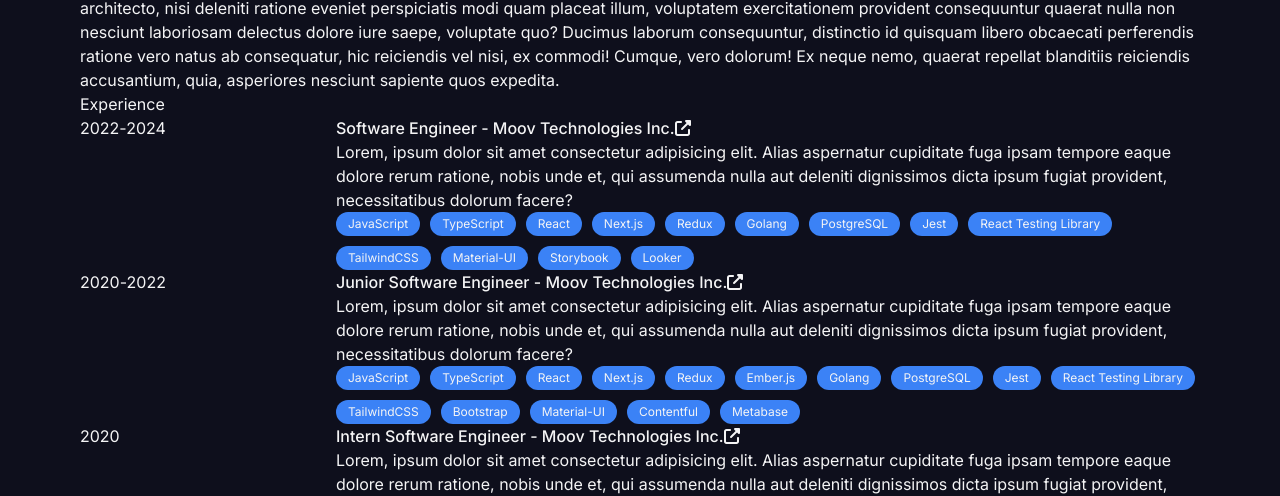
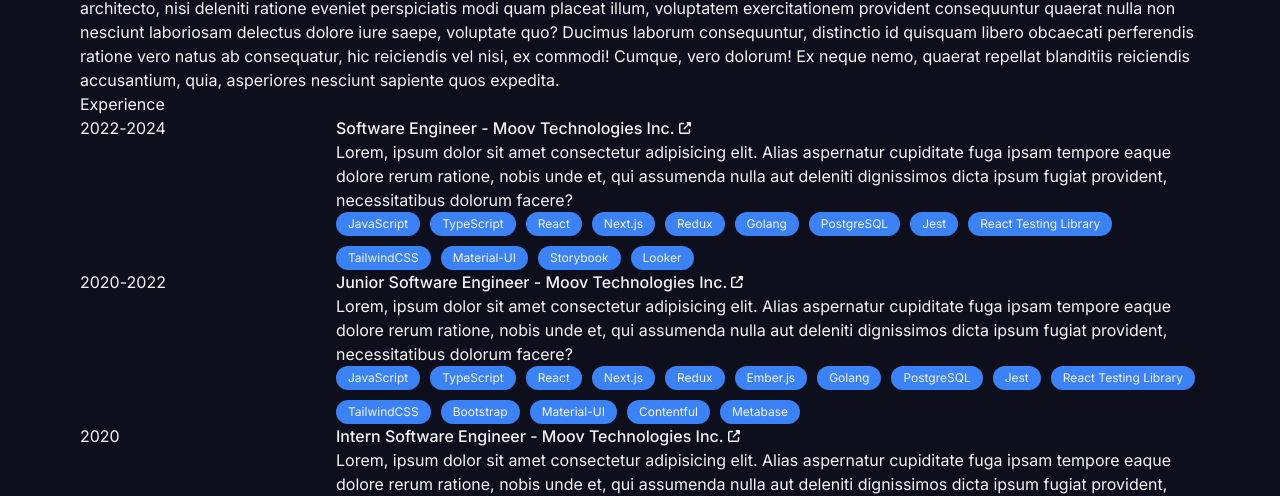
Before and after one commit to Spencer-J-Lee/portfolio-website-v1, a Next.js app: page / in a window 1280 px wide. Shown: the part 1020-1516 px from the top of the page. Built offline with nearby package versions, Linux system fonts and the light colour scheme.

Commit message:
Adjust icon size for links

```diff
--- a/src/components/common/StyledLink.tsx
+++ b/src/components/common/StyledLink.tsx
@@ -2,7 +2,7 @@ import { faUpRightFromSquare } from "@fortawesome/free-solid-svg-icons";
 import { FontAwesomeIcon } from "@fortawesome/react-fontawesome";
 import clsx from "clsx";
 import Link from "next/link";
-import type { ComponentPropsWithoutRef, ReactNode } from "react";
+import type { ComponentPropsWithoutRef } from "react";
 
 type StyledLinkProps = ComponentPropsWithoutRef<typeof Link> & {
   external?: boolean;
@@ -17,7 +17,7 @@ export const StyledLink = ({
 }: StyledLinkProps) => {
   const finalClassName = clsx(
     "font-medium hover:text-accent text-text transition-colors",
-    className
+    className,
   );
 
   if (external) {
@@ -29,9 +29,9 @@ export const StyledLink = ({
         rel="noopener noreferrer"
         {...props}
       >
-        {children}
+        {children}{" "}
         <span>
-          <FontAwesomeIcon icon={faUpRightFromSquare} />
+          <FontAwesomeIcon icon={faUpRightFromSquare} size="xs" />
         </span>
       </a>
     );
```
